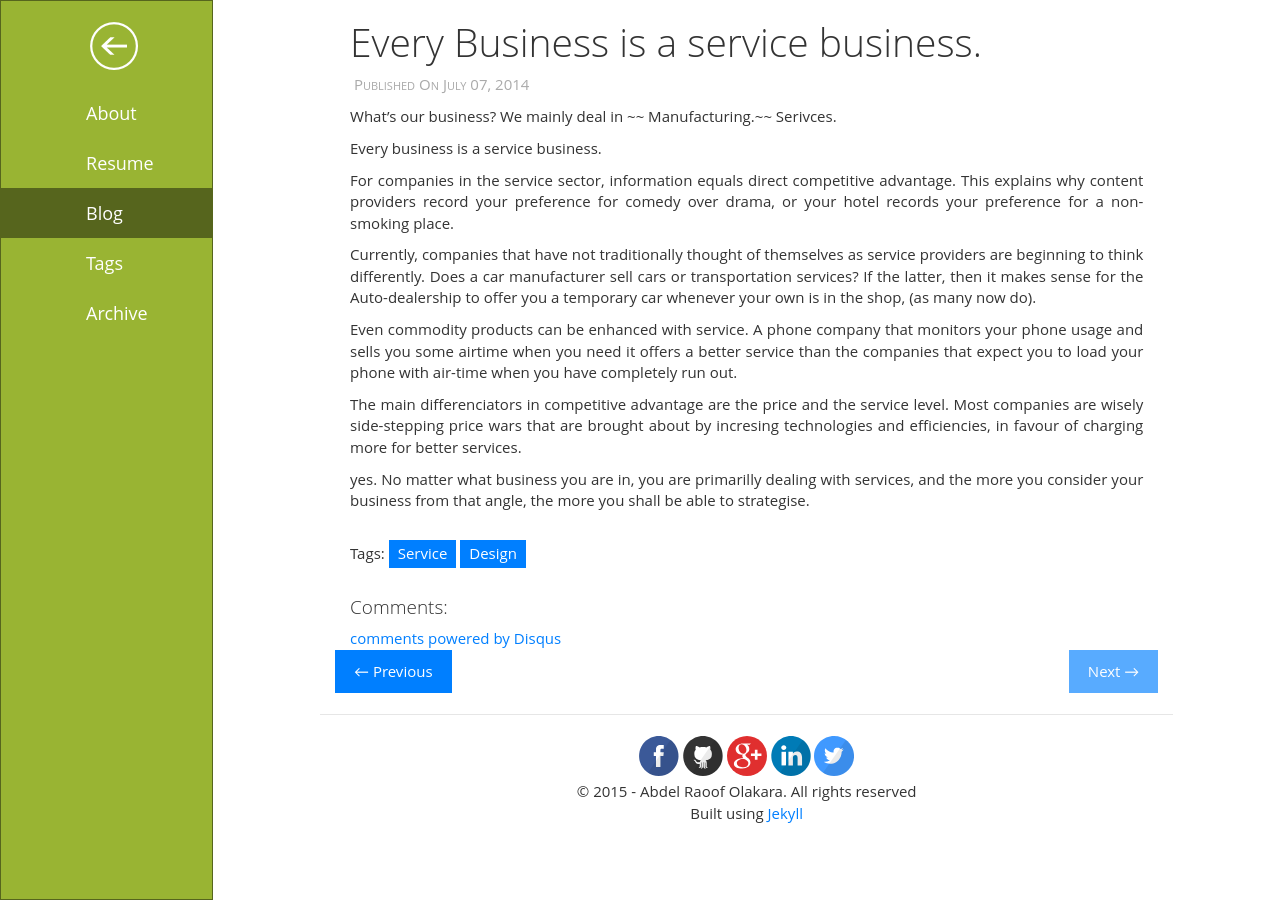
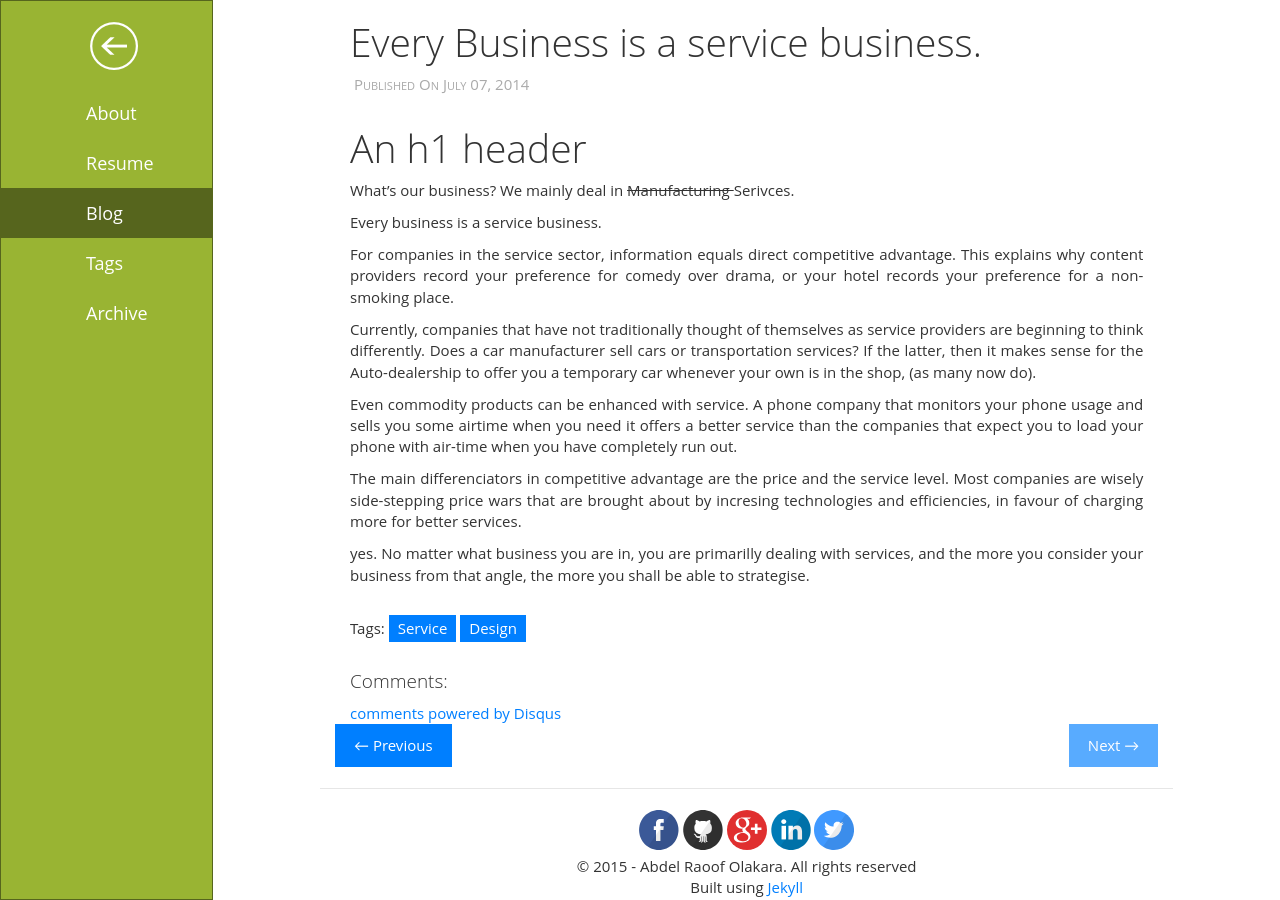
Before and after one commit to danconsults/metroblog, a Jekyll site: the page built from _posts/2014-07-07-Every Business is a service business-post.md, in a window 1280 px wide. Built offline with Jekyll 4.4.1, drawn with Linux system fonts in a browser that asks for light colours; comment, search, counter and statistics services are not loaded.

Commit message:
rstrst
sdfsdf

```diff
--- a/_posts/2014-07-07-Every Business is a service business-post.md
+++ b/_posts/2014-07-07-Every Business is a service business-post.md
@@ -6,7 +6,10 @@ categories: Services
 tags: Service Design
 ---
 
-What's our business? We mainly deal in  ~~ Manufacturing.~~ Serivces.
+An h1 header
+============
+
+What's our business? We mainly deal in  <del> Manufacturing </del> Serivces.
 
 Every business is a service business.
 
```
